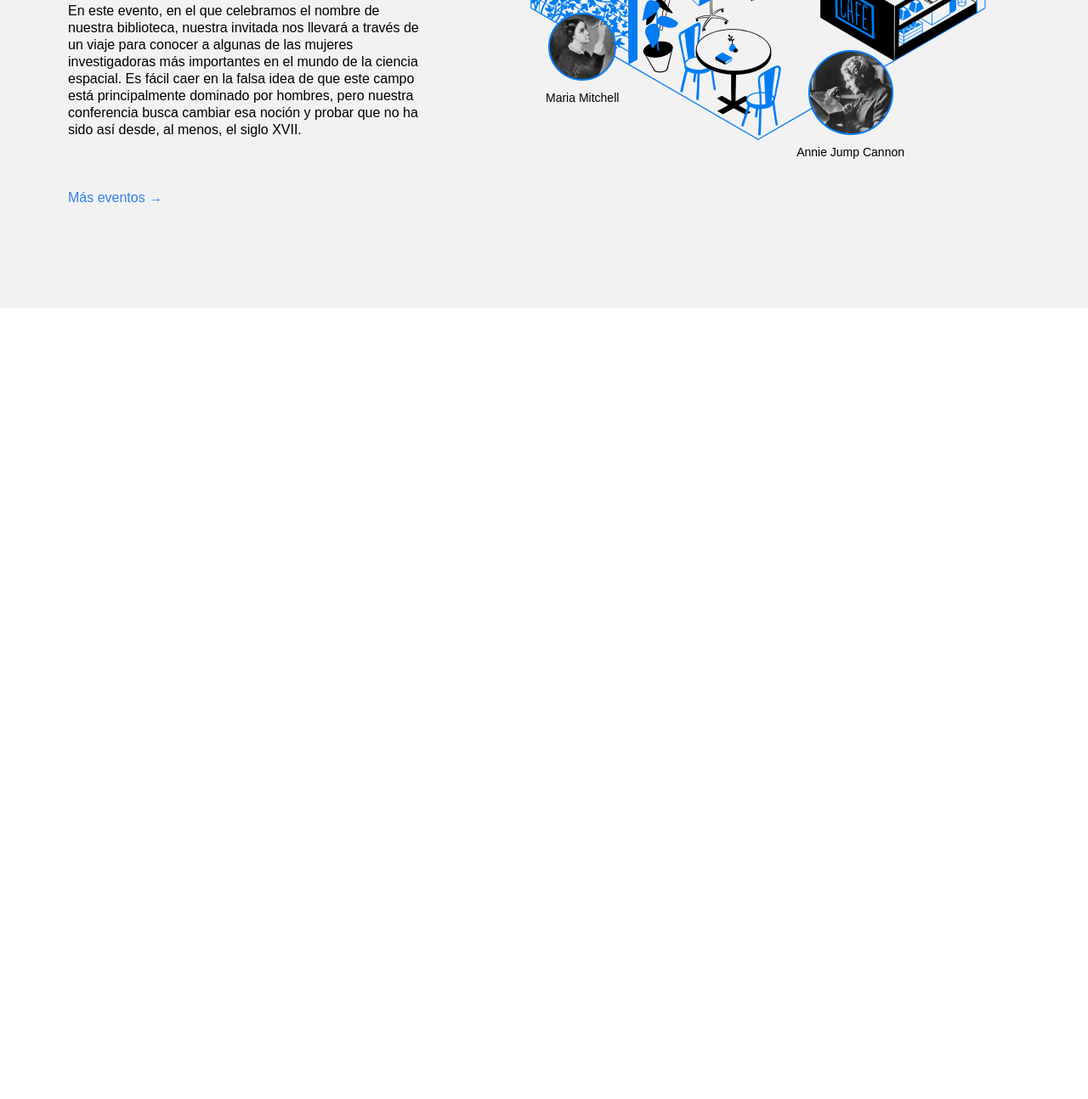
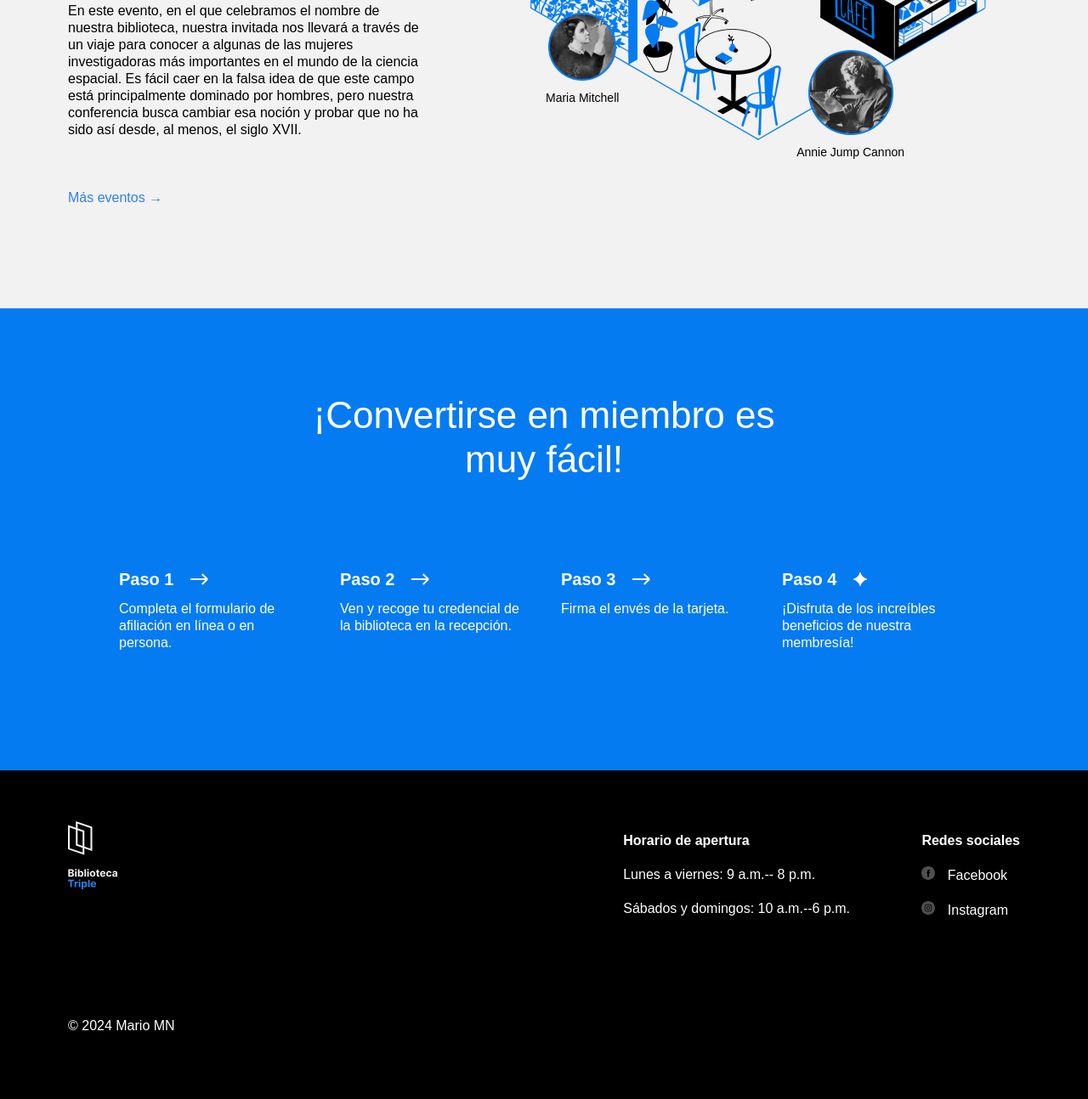
Before and after one commit to Melomario57/web_project_library, a plain HTML site: page index.html in a window 1280 px wide. Shown: the part 2575-3869 px from the top of the page at 85% size. Before the commit the page ends 2938 px from the top, so only its background shows below. Drawn offline with Linux system fonts and the light colour scheme.

Commit message:
Actualización Última Parte Proyecto 3

```diff
--- a/index.html
+++ b/index.html
@@ -11,7 +11,6 @@
     <link rel="stylesheet" href="./vendor/normalize.css" />
     <link rel="stylesheet" href="./styles/style.css" />
   </head>
-
   <body>
     <div class="page">
       <header class="header">
@@ -31,10 +30,10 @@
               <a class="nav__link" href="#events">Eventos</a>
             </li>
             <li>
-              <a class="nav__link">Conviértete en miembro</a>
+              <a class="nav__link" href="#membership">Conviértete en miembro</a>
             </li>
             <li>
-              <a class="nav__link">Contactos</a>
+              <a class="nav__link" href="#footer">Contactos</a>
             </li>
           </ul>
         </nav>
@@ -60,7 +59,6 @@
           <p class="header__address">Triple Peaks, 200 Success Avenue</p>
         </div>
       </header>
-
       <main class="content">
         <section class="staff" id="staff">
           <h2 class="staff__title">Los preferidos de nuestro staff</h2>
@@ -218,7 +216,108 @@
             </div>
           </div>
         </section>
+        <section class="membership" id="membership">
+          <h2 class="membership__title">
+            ¡Convertirse en miembro es muy fácil!
+          </h2>
+          <ul class="membership__steps">
+            <li class="step">
+              <h3 class="step__title">
+                Paso 1
+                <img
+                  src="./images/icon_step_forward.svg"
+                  alt="icon forward"
+                  class="step__icon"
+                />
+              </h3>
+              <p class="step__description">
+                Completa el formulario de afiliación en línea o en persona.
+              </p>
+            </li>
+            <li class="step">
+              <h3 class="step__title">
+                Paso 2
+                <img
+                  src="./images/icon_step_forward.svg"
+                  alt="icon forward"
+                  class="step__icon"
+                />
+              </h3>
+              <p class="step__description">
+                Ven y recoge tu credencial de la biblioteca en la recepción.
+              </p>
+            </li>
+            <li class="step">
+              <h3 class="step__title">
+                Paso 3
+                <img
+                  src="./images/icon_step_forward.svg"
+                  alt="icon forward"
+                  class="step__icon"
+                />
+              </h3>
+              <p class="step__description">Firma el envés de la tarjeta.</p>
+            </li>
+            <li class="step">
+              <h3 class="step__title">
+                Paso 4
+                <img
+                  src="./images/icon_step_finish.svg"
+                  alt="icon finish"
+                  class="step__icon"
+                />
+              </h3>
+              <p class="step__description">
+                ¡Disfruta de los increíbles beneficios de nuestra membresía!
+              </p>
+            </li>
+          </ul>
+        </section>
       </main>
+      <footer class="footer" id="footer">
+        <div class="footer__columns">
+          <div class="footer__column">
+            <img src="images/logo_white.svg" alt="logo" />
+          </div>
+          <div class="footer__column_content_hours">
+            <h2 class="footer__column-heading">Horario de apertura</h2>
+            <ul class="footer__list">
+              <li class="footer__list-item">
+                Lunes a viernes: 9 a.m.-- 8 p.m.
+              </li>
+              <li class="footer__list-item">
+                Sábados y domingos: 10 a.m.--6 p.m.
+              </li>
+            </ul>
+          </div>
+          <div class="footer__column_content_social">
+            <h2 class="footer__column-heading">Redes sociales</h2>
+            <ul class="footer__list">
+              <li class="footer__list-item">
+                <a class="footer__column-link" href="#"
+                  ><img
+                    class="footer__social-icon"
+                    src="images/facebook_white.svg"
+                    alt="Face"
+                  />
+                  Facebook</a
+                >
+              </li>
+              <li class="footer__list-item">
+                <a class="footer__column-link" href="#"
+                  ><img
+                    class="footer__social-icon"
+                    src="images/instagram_white.svg"
+                    alt="Insta"
+                  />
+                  Instagram</a
+                >
+              </li>
+            </ul>
+          </div>
+        </div>
+        <p class="footer__copyright">© 2024 Mario MN</p>
+      </footer>
     </div>
   </body>
 </html>
--- a/styles/style.css
+++ b/styles/style.css
@@ -290,3 +290,106 @@
   font-size: 14px;
   margin: 0;
 }
+
+.membership {
+  padding: 100px 0 140px;
+  background-color: #057bf2;
+  color: #ffffff;
+}
+
+.membership__title {
+  max-width: 574px;
+  margin: 0 auto;
+  text-align: center;
+  font-size: 44px;
+  font-weight: 500;
+  line-height: 52px;
+}
+
+.membership__steps {
+  list-style-type: none;
+  padding: 0;
+  margin: 100px 0 0;
+  display: flex;
+  justify-content: center;
+  gap: 40px;
+}
+
+.step {
+  flex-basis: 220px;
+}
+
+.step__title {
+  margin: 0;
+  font-size: 20px;
+  line-height: 30px;
+  font-weight: 700;
+  display: flex;
+  align-items: center;
+}
+
+.step__icon {
+  margin-left: 20px;
+}
+
+.step__description {
+  margin: 10px 0 0;
+}
+
+.footer {
+  box-sizing: border-box;
+  color: #fff;
+  background-color: #000000;
+  padding: 60px 80px 60px 80px;
+}
+
+.footer__columns {
+  display: flex;
+  justify-content: space-between;
+  position: relative;
+}
+
+.footer__column_content_hours {
+  position: absolute;
+  right: 200px;
+}
+
+.footer__column_content_social {
+  margin-left: 80px;
+}
+
+.footer__logo {
+  width: 58px;
+  height: 80px;
+}
+
+.footer__column-heading {
+  font-size: 16px;
+}
+
+.footer__list {
+  /* El siguiente código elimina los estilos predeterminados del navegador para las listas */
+  list-style-type: none;
+  padding: 0;
+  margin: 0;
+}
+
+.footer__list-item {
+  margin-top: 20px;
+  margin-bottom: 16px;
+}
+
+.footer__column-link {
+  color: white;
+  text-decoration: none;
+}
+
+.footer__social-icon {
+  width: 16px;
+  height: 16px;
+  margin-right: 10px;
+}
+
+.footer__copyright {
+  margin-top: 100px;
+}
```
